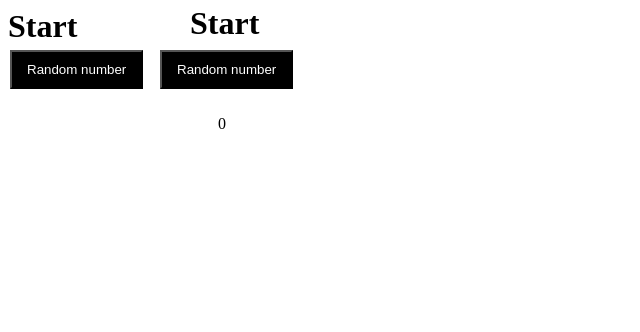
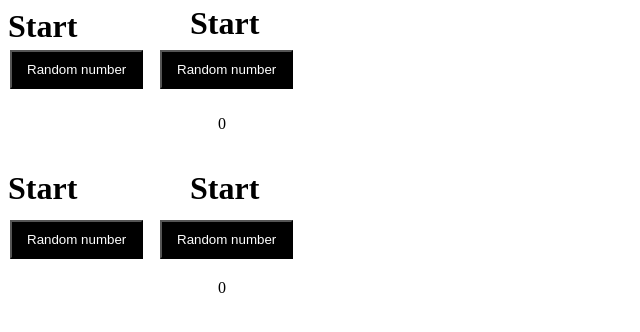
Before and after one commit to Darshjain23/random, a plain HTML site: page index.htm in a window 1280 px wide. Shown: the whole page, without its empty margins (0-640 px from the left). Drawn offline with Linux system fonts and the light colour scheme.

Commit message:
18 jan last update

```diff
--- a/index.htm
+++ b/index.htm
@@ -13,6 +13,12 @@
     <button class="random1">Random number</button>
     <p class="click">0</p>
 
+    <h1 class="start1">Start</h1>
+    <h1 class="second1">Start</h1>
+    <button class="random2">Random number</button>
+    <button class="random3">Random number</button>
+    <p class="click1">0</p>
+
 
 
 
@@ -21,5 +27,6 @@
 
 
     <script src="app.js"></script>
+    <script src="player2.js"></script>
 </body>
 </html>
--- /dev/null
+++ b/player2.js
@@ -0,0 +1,19 @@
+document.getElementsByClassName("random2")[0].onclick=function(){
+    i=Math.random()
+    x = parseInt(i*6+1)
+    document.getElementsByClassName("start1")[0].textContent= x
+    document.getElementsByClassName("random2")[0].disabled=true;
+
+count=0
+document.getElementsByClassName("random3")[0].onclick=function(){
+    count++
+    document.getElementsByClassName("click1")[0].textContent=count
+    i=Math.random()
+    y = parseInt(i*6+1)
+    document.getElementsByClassName("second1")[0].textContent=y
+
+    if(x==y){
+        document.getElementsByClassName("random3")[0].disabled=true;
+    }
+}
+}
--- a/style.css
+++ b/style.css
@@ -31,3 +31,37 @@
     margin-top: 70px;
     margin-left: 210px;
 }
+
+.random2,.random3{
+    background-color: black;
+    color: white;
+    padding: 10px 15px;
+    /* margin-top: 10%; */
+}
+
+.start1{
+    display: inline-block;
+}
+
+.random2{
+    position: absolute;
+    top: 220px;
+    left: 10px;
+}
+
+.random3{
+    position: absolute;
+    top: 220px;
+    left: 160px;
+}
+
+.second1{
+    display: inline-block;
+    position: absolute;
+    left: 190px;
+}
+
+.click1{
+    margin-top: 50px;
+    margin-left: 210px;
+}
```
